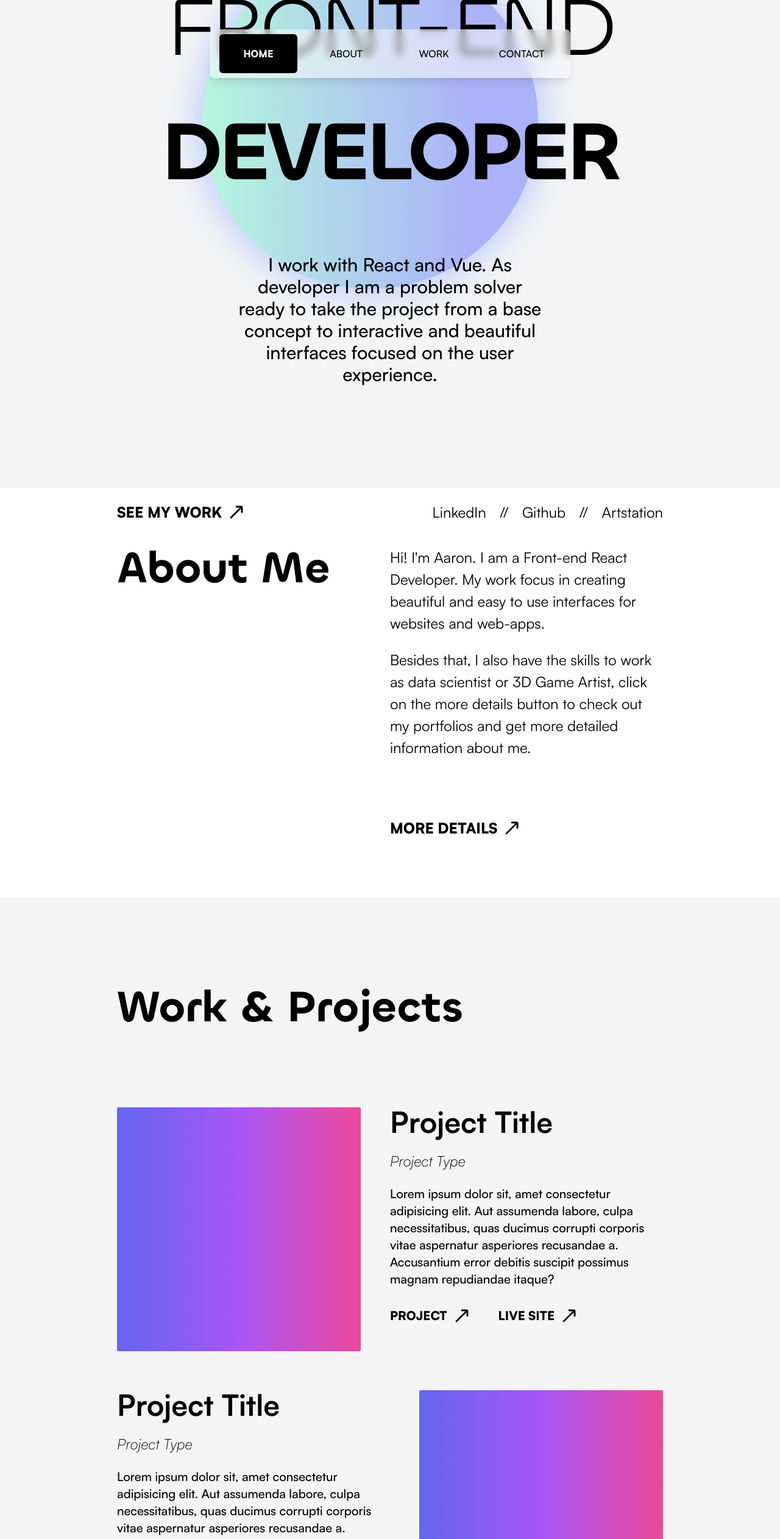
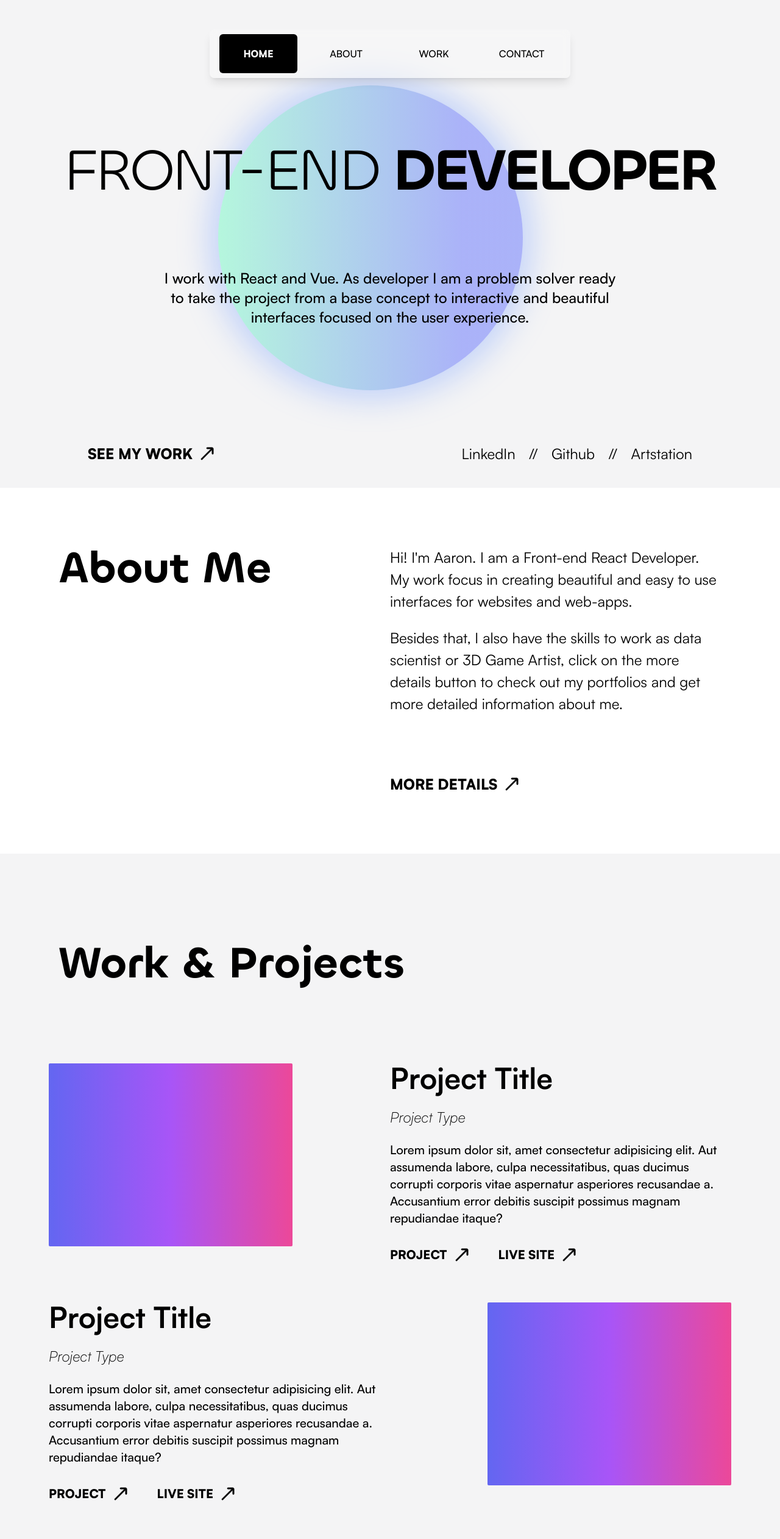
Before and after one commit to iaaron-xyz/portfolio, a React (Vite) app: page / in a window 1280 px wide. Shown: the top 2524 px of the page at 61% size. Built offline with nearby package versions, Linux system fonts and the light colour scheme.

Commit message:
resposive for 2xl and xl

```diff
--- a/src/components/Pages/Homepage/HomeAbout.jsx
+++ b/src/components/Pages/Homepage/HomeAbout.jsx
@@ -2,7 +2,7 @@ import LinkPage from "../../Parts/LinkPage";
 
 const HomeAbout = () => {
   return (
-    <section className='flex align-center mx-48'>
+    <section className='flex align-center mx-48 xl:mx-24'>
       <HomeAboutDiv content={<HomeAboutTitle />} />
       <HomeAboutDiv content={<HomeAboutContent />} />
     </section>
--- a/src/components/Pages/Homepage/HomeCover.jsx
+++ b/src/components/Pages/Homepage/HomeCover.jsx
@@ -16,8 +16,8 @@ const HomeCover = () => {
 
 const HomeCoverText = () => {
   return (
-    <div className='main-cover-title mb-16 font-chillaxRegular'>
-      <h1 className='mb-2 tracking-tighter'>
+    <div className='main-cover-title mb-16 font-chillaxRegular 2xl:text-8xl 2xl:mb-8 2xl:pt-48'>
+      <h1 className='mb-2 tracking-tighter xl'>
         FRONT-END <strong className='font-chillaxSemibold'>DEVELOPER</strong>
       </h1>
     </div>
@@ -27,7 +27,7 @@ const HomeCoverText = () => {
 const HomeCoverSubtext = () => {
   return (
     <>
-      <h2 className='text-3xl text-center mb-32 px-96 font-satoshiMedium'>
+      <h2 className='text-3xl text-center mb-32 px-96 font-satoshiMedium 2xl:text-2xl 2xl:px-80 2xl:mb-2 2xl:mt-28 xl:px-64 lg:px-20'>
         I work with React and Vue. As developer I am a problem solver ready to
         take the project from a base concept to interactive and beautiful
         interfaces focused on the user experience.
@@ -38,7 +38,7 @@ const HomeCoverSubtext = () => {
 
 const HomeCoverLinks = () => {
   return (
-    <div className='mt-48 text-2xl flex justify-between px-48'>
+    <div className='mt-48 text-2xl flex justify-between px-36 lg:mt-20'>
       <LinkPage text={"see my work"} extraClasses='' />
       <div>
         <a href='' className='mr-4 hover:underline hover:underline-offset-8'>
--- a/src/components/Pages/Homepage/HomeProjects.jsx
+++ b/src/components/Pages/Homepage/HomeProjects.jsx
@@ -13,7 +13,7 @@ const HomeProjects = () => {
 const HomeProjectsTitle = () => {
   return (
     <div>
-      <h2 className='text-7xl mb-24 pl-48 font-chillaxSemibold'>
+      <h2 className='text-7xl mb-24 pl-48 font-chillaxSemibold xl:pl-24'>
         Work & Projects
       </h2>
     </div>
@@ -32,7 +32,7 @@ const HomeProjectsWorks = () => {
 
 const ProjectLeftToRight = () => {
   return (
-    <div className='flex px-48 py-8'>
+    <div className='flex px-48 py-8 xl:px-20'>
       {/* Image container */}
       <HomeProjectsImage />
       {/* Text container */}
@@ -45,7 +45,7 @@ const ProjectLeftToRight = () => {
 
 const ProjectRightToLeft = () => {
   return (
-    <div className='flex px-48 py-8'>
+    <div className='flex px-48 py-8 xl:px-20'>
       {/* Text container */}
       <div className='flex-1 flex flex-col'>
         <HomeProjectsInfo alignValue={"ml-auto"} />
--- a/src/index.css
+++ b/src/index.css
@@ -48,4 +48,19 @@
         min-height: 400px;
         max-width: 400px;
     }
+
+    /* MEDIA */
+    @media (max-width: 1535px) {
+        .bg-circle {
+            height: 500px;
+            width: 500px;
+            top: 20%;
+        }
+    }
+    @media (max-width: 1280px) {
+        .project-image {
+            min-height: 300px;
+            min-width: 300px;
+        }
+    }
 }
--- a/tailwind.config.js
+++ b/tailwind.config.js
@@ -5,6 +5,18 @@ export default {
     "./src/**/*.{js,ts,jsx,tsx}",
   ],
   theme: {
+    screens: {
+      '2xl': {'max': '1535px'},
+      // => @media (max-width: 1535px) { ... }
+      'xl': {'max': '1280px'},
+      // => @media (max-width: 1279px) { ... }
+      'lg': {'max': '1023px'},
+      // => @media (max-width: 1023px) { ... }
+      'md': {'max': '767px'},
+      // => @media (max-width: 767px) { ... }
+      'sm': {'max': '639px'},
+      // => @media (max-width: 639px) { ... }
+    },
     extend: {
       fontFamily: {
         chillaxLight: ['Chillax-Light', 'sans-serif'],
```
